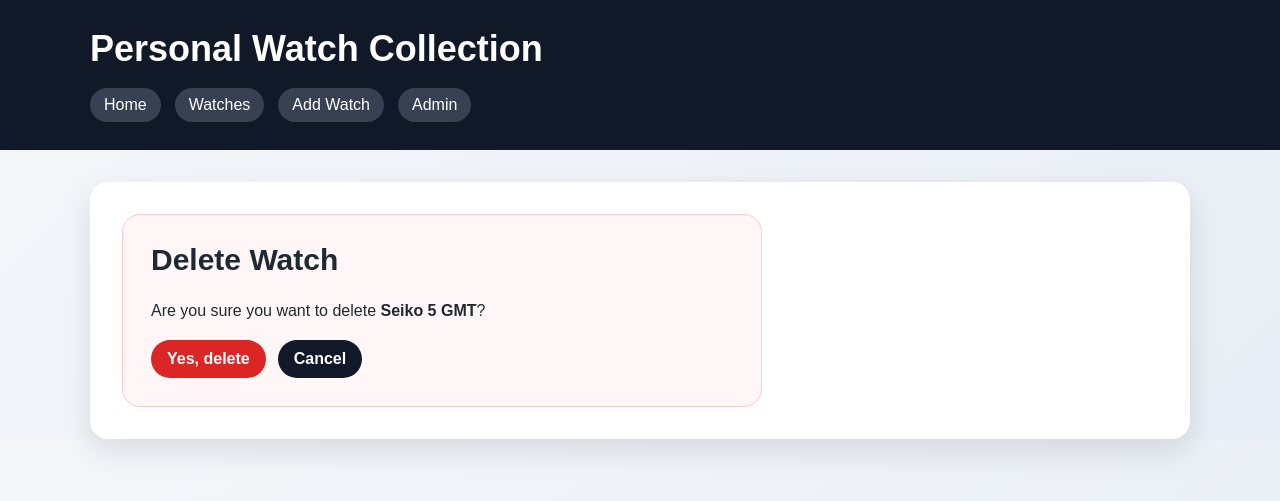
After one commit to vsszhang/program-python-course-26, a Django app: page /watches/1/delete/ in a window 1280 px wide. The commit adds this page. Shown: the top 501 px of the page. Run offline with Django 5.2, Linux system fonts and the light colour scheme; data comes from the database, SQL or seed files in the repository; both versions use the stored data as it was after the commit.

Commit message:
feat: add delete logic

```diff
--- a/src/homework_02_Django/catalog/urls.py
+++ b/src/homework_02_Django/catalog/urls.py
@@ -9,4 +9,5 @@ urlpatterns = [
     path("watches/", views.watch_list, name="watch_list"),
     path("watches/add/", views.watch_create, name="watch_create"),
     path("watches/<int:watch_id>", views.watch_detail, name="watch_detail"),
+    path("watches/<int:watch_id>/delete/", views.watch_delete, name="watch_delete"),
 ]
--- a/src/homework_02_Django/catalog/views.py
+++ b/src/homework_02_Django/catalog/views.py
@@ -50,3 +50,16 @@ def watch_create(request):
         form = WatchForm()
 
     return render(request, "catalog/watch_form.html", {"form": form})
+
+def watch_delete(request, watch_id):
+    watch = get_object_or_404(Watch, id=watch_id)
+
+    if request.method == "POST":
+        watch.delete()
+        return redirect("catalog:watch_list")
+
+    context = {
+        "watch": watch,
+    }
+
+    return render(request, "catalog/watch_confirm_delete.html", context)
--- a/src/homework_02_Django/static/catalog/css/style.css
+++ b/src/homework_02_Django/static/catalog/css/style.css
@@ -285,3 +285,37 @@ ul {
 .action-row {
     margin-top: 28px;
 }
+
+.danger-link,
+.danger-button {
+    display: inline-block;
+    text-decoration: none;
+    background: #dc2626;
+    color: white;
+    padding: 10px 16px;
+    border-radius: 999px;
+    font-weight: 700;
+    border: none;
+    cursor: pointer;
+}
+
+.danger-link:hover,
+.danger-button:hover {
+    background: #b91c1c;
+    color: white;
+}
+
+.delete-card {
+    max-width: 640px;
+    padding: 28px;
+    border-radius: 18px;
+    border: 1px solid #fecaca;
+    background: #fff7f7;
+}
+
+.delete-card form {
+    display: flex;
+    gap: 12px;
+    align-items: center;
+    margin-top: 20px;
+}
--- /dev/null
+++ b/src/homework_02_Django/templates/catalog/watch_confirm_delete.html
@@ -0,0 +1,20 @@
+{% extends "catalog/base.html" %}
+
+{% block content %}
+<div class="delete-card">
+  <h2>Delete Watch</h2>
+
+  <p>
+    Are you sure you want to delete
+    <strong>{{ watch.name }}</strong>?
+  </p>
+
+  <form method="post">
+    {% csrf_token %}
+    <button class="danger-button" type="submit">Yes, delete</button>
+    <a class="button-link" href="{% url 'catalog:watch_detail' watch.id %}">
+      Cancel
+    </a>
+  </form>
+</div>
+{% endblock %}
--- a/src/homework_02_Django/templates/catalog/watch_detail.html
+++ b/src/homework_02_Django/templates/catalog/watch_detail.html
@@ -102,6 +102,7 @@
 
   <div class="action-row">
     <a class="button-link" href="{% url 'catalog:watch_list' %}">Back to Catalog</a>
+    <a class="danger-link" href="{% url 'catalog:watch_delete' watch.id %}">Delete Watch</a>
   </div>
 </article>
 {% endblock %}
```
Also changed, not shown: src/homework_02_Django/db.sqlite3.
